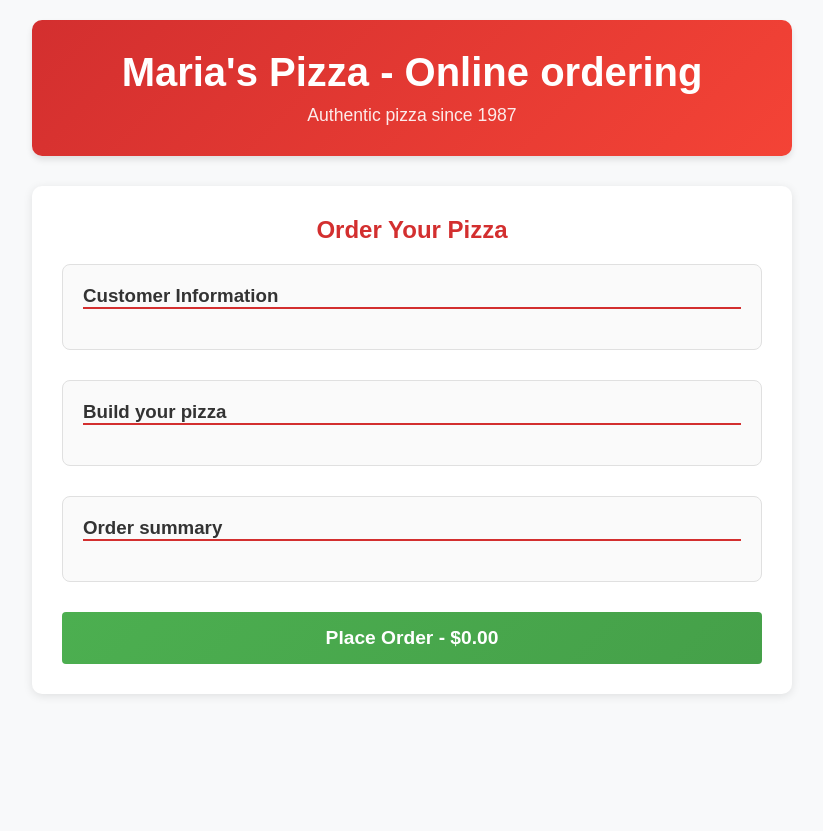
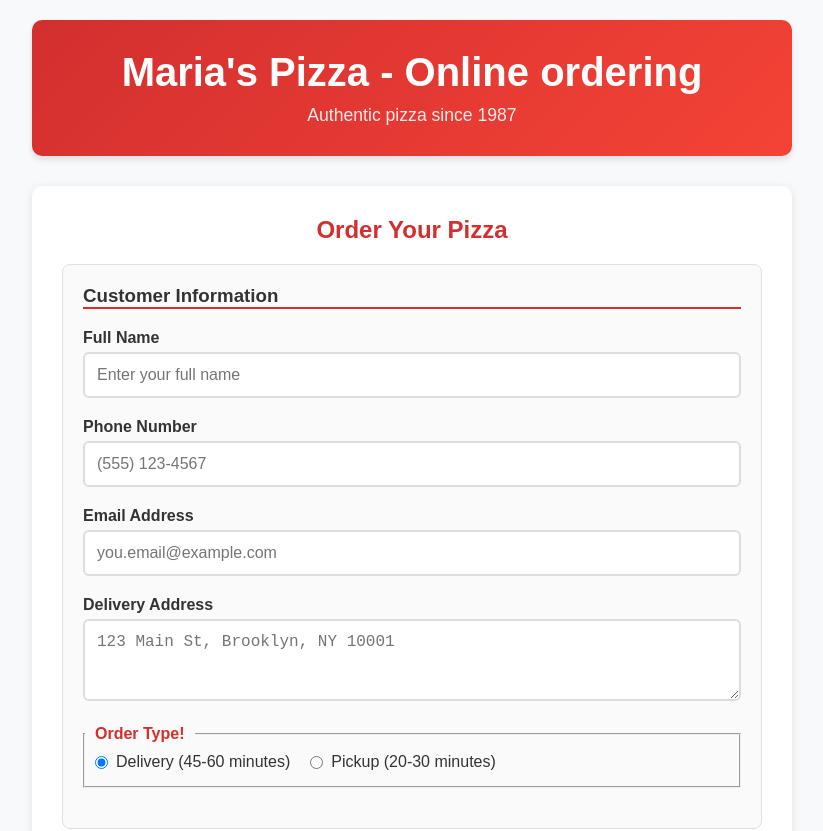
Before and after one commit to singhpreet86/react-essentials-assignment, a React (Create React App) app: page / in a window 1280 px wide. Shown: the top 831 px of the page, without its empty margins (228-1051 px from the left). Before the commit the page ends 800 px from the top, so only its background shows below. Built offline with nearby package versions, Linux system fonts and the light colour scheme.

Commit message:
Update App.js

```diff
--- a/src/App.js
+++ b/src/App.js
@@ -8,115 +8,34 @@ import './App.css';
 
 function App() {
 
-  const [formData, setFormData] = useState({
+ const [customerInfo, setCustomerInfo] = useState({
     name: '',
     email: '',
-    country: '',
-    bio: '',
-    agreeToTerms: false
+    phone: '',
+    address:  '',
+    isDelivery: true
   });
 
-  const [errors, setErrors] = useState([]);
+  //Pizza Customization
+  const [pizzaOrder, setPizzaOrder] = useState({
+    size: 'medium',
+    crust: 'regular',
+    toppings: [],
+    specialInstructions: ''
+  });
 
-  const validateEmail = (email) => {
-    const emailRegex = /^[^\s@]+@[^\s@]+\.[^\s@]+$/;
-    return emailRegex.test(email);
+  // UI state for form behavior
+
+  const [formState, setFormState] = useState({
+    errors: {},
+    isSubmitting: false,
+    showOrderSummary: false,
+  });
+
+  const handleSubmit = (e) => {
+    e.preventDefault();
+
   }
-
-
-  const handleInputChange = (event) => {
-    const {name, value} = event.target;
-
-    setFormData(prevState => ({
-      ...prevState,
-      [name]: value
-    }));
-
-    if(name === 'email'){
-      if(value && !validateEmail(value)){
-        setErrors(prevErrors => ({
-          ...prevErrors,
-          email: 'Invalid email format',
-        }));
-      } else {
-        setErrors(prevErrors => {
-          const newErrors = {...prevErrors};
-          delete newErrors.email;
-          return newErrors;
-        });
-      }
-    }
-  };
-
-  const handleCheckboxChange = (event) => {
-    const {name, checked} = event.target;
-
-    setFormData(prevState => ({
-      ...prevState,
-      [name]: checked
-    }));
-  };
-
-  const validateForm = () => {
-    const newErrors = {};
-
-    //name validation
-
-    if(!formData.name.trim()){
-      newErrors.name = 'Name is required';
-    }
-
-    if(!formData.email.trim()){
-      newErrors.email = 'Email is required';
-    } else if(!validateEmail(formData.email)){
-      newErrors.email = 'Please enter a valid email';
-    }
-
-    if(!formData.country){
-      newErrors.country = 'Please select a country';
-    }
-
-    if(formData.bio.length > 500){
-      newErrors.bio = 'Bio must be less than 500 characters';
-    }
-
-    if(!formData.agreeToTerms){
-      newErrors.agreeToTerms = 'You must agree to the terms and conditions';
-    }
-
-
-    return newErrors;
-  };
-
-  const handleSubmit = (event) => {
-    event.preventDefault();
-
-    const formErrors = validateForm();
-
-    if(Object.keys(formErrors).length > 0){
-      setErrors(formErrors);
-      return;
-    }
-
-     setErrors({});
-     console.log('Form submitted successfully:', formData);
-     alert('Form submitted successfully!');
-
-     resetForm();
-  };
-
-  const resetForm = () => {
-    setFormData({
-      name: '',
-      email: '',
-      country: '',
-      bio: '',
-      agreeToTerms: false
-    });
-    setErrors({});
-  };
-
-
 
   return (
     <div className="App">
@@ -131,7 +50,95 @@ function App() {
 
         <section className="customer-info">
           <h3>Customer Information</h3>
+
+          <div className='form-group'>
+            <label htmlFor="name"> Full Name </label>
+            <input
+              type="text"
+              id="name"
+              name="name"
+              value={customerInfo.name}
+              onChange={(e) => setCustomerInfo({...customerInfo, name: e.target.value})}
+              placeholder='Enter your full name'
+              required
+            />
+          </div>
+
+           <div className='form-group'>
+            <label htmlFor="customer-phone"> Phone Number </label>
+            <input
+              type="text"
+              id="customer-phone"
+              name="customer-phone"
+              value={customerInfo.phone}
+              onChange={(e) => setCustomerInfo({...customerInfo, phone: e.target.value})}
+              placeholder='(555) 123-4567'
+              required
+            />
+          </div>
+
+          <div className='form-group'>
+            <label htmlFor="customer-email"> Email Address </label>
+            <input
+              type="email"
+              id="customer-email"
+              name="customer-email"
+              value={customerInfo.email}
+              onChange={(e) => setCustomerInfo({...customerInfo, email: e.target.value})}
+              placeholder='you.email@example.com'
+              required
+            />
+          </div>
+
+          <div className='form-group'>
+            <label htmlFor="customer-address"> Delivery Address </label>
+            <textarea
+              id="customer-address"
+              name="customer-address"
+              value={customerInfo.address}
+              onChange={(e) => setCustomerInfo({...customerInfo, address: e.target.value})}
+              placeholder='123 Main St, Brooklyn, NY 10001'
+              rows={3}
+            />
+          </div>
+
+          <div className='form-group'>
+            <fieldset>
+              <legend> Order Type! </legend>
+
+              <div className='radio-group'>
+                <label>
+                  <input
+                    type="radio"
+                    name="order-type"
+                    value="delivery"
+                    checked={customerInfo.isDelivery === true}
+                    onChange={() => setCustomerInfo({...customerInfo, isDelivery: true})}
+                  />
+                  Delivery  (45-60 minutes)
+                </label>
+
+                <label>
+                  <input
+                    type="radio"
+                    name="order-type"
+                    value="pickup"
+                    checked={customerInfo.isDelivery === false}
+                    onChange={() => setCustomerInfo({...customerInfo, isDelivery: false})}
+                  />
+                  Pickup  (20-30 minutes)
+                </label>
+
+              </div>
+            </fieldset>
+
+
+
+          </div>
+
+
           </section>
+
 
           <section className="pizzza-customization">
             <h3>Build your pizza</h3>
```
